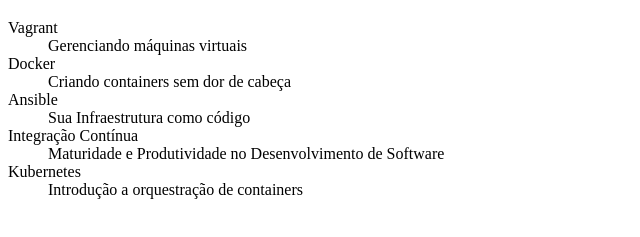
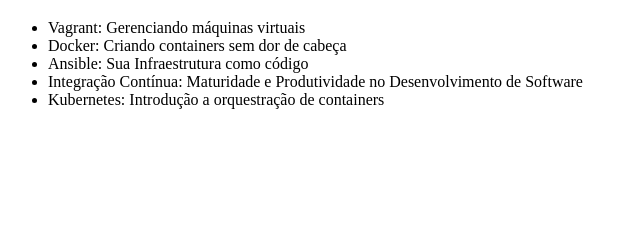
Before and after one commit to amarpsantos/AluraGir, a plain HTML site: page index.html in a window 1280 px wide. Shown: the part 61-298 px from the top of the page, without its empty margins (0-640 px from the left). Drawn offline with Linux system fonts and the light colour scheme.

Commit message:
Revert "trocar ul por dl"
This reverts commit af37a55c8ba67e80cd03b479ed05a3d2822fc786.

```diff
--- a/index.html
+++ b/index.html
@@ -7,21 +7,12 @@
     <body>
         <h1>Cursos de DevOps</h1>
 
-        <dl>
-            <dt>Vagrant</dt>
-            <dd>Gerenciando máquinas virtuais</dd>
-
-            <dt>Docker</dt>
-            <dd>Criando containers sem dor de cabeça</dd>
-
-            <dt>Ansible</dt>
-            <dd>Sua Infraestrutura como código</dd>
-
-            <dt>Integração Contínua</dt>
-            <dd>Maturidade e Produtividade no Desenvolvimento de Software</dd>
-
-            <dt>Kubernetes</dt>
-            <dd>Introdução a orquestração de containers</dd>
-        </dl>
+        <ul>
+            <li>Vagrant: Gerenciando máquinas virtuais</li>
+            <li>Docker: Criando containers sem dor de cabeça</li>
+            <li>Ansible: Sua Infraestrutura como código</li>
+            <li>Integração Contínua: Maturidade e Produtividade no Desenvolvimento de Software</li>
+            <li>Kubernetes: Introdução a orquestração de containers</li>
+        </ul>
     </body>
 </html>
```
